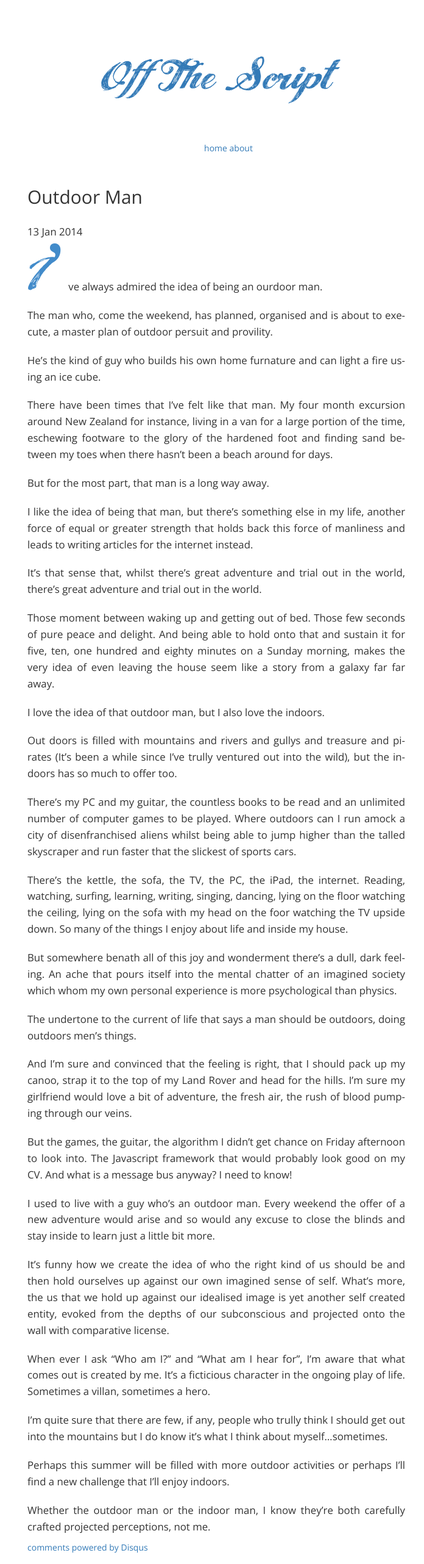
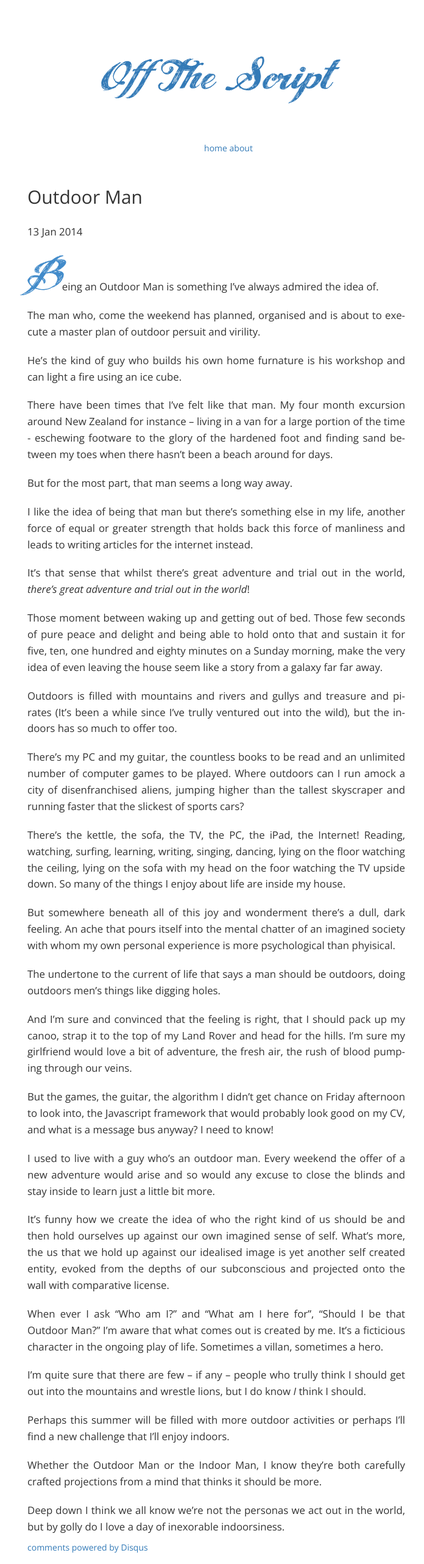
Before and after one commit to JamieDixon/jamiedixon.github.io, a Jekyll site: the page built from _posts/2014-01-13-Outdoor-Man.markdown, in a window 1280 px wide. Shown: the whole page at 61% size, without its empty margins (285-981 px from the left). Built offline with Jekyll 4.4.1, drawn with Linux system fonts in a browser that asks for light colours; nearby versions of some CDN libraries; Markdown is read by kramdown in place of the engine named in the settings; comment, search, counter and statistics services are not loaded.

Commit message:
Edits to Outdoor Man post

```diff
--- a/_posts/2014-01-13-Outdoor-Man.markdown
+++ b/_posts/2014-01-13-Outdoor-Man.markdown
@@ -4,46 +4,46 @@ title:  "Outdoor Man"
 date:   2014-01-13 08:00:00
 ---
 
-I've always admired the idea of being an ourdoor man.
+Being an Outdoor Man is something I've always admired the idea of.
 
-The man who, come the weekend, has planned, organised and is about to execute, a master plan of outdoor persuit and provility.
+The man who, come the weekend has planned, organised and is about to execute a master plan of outdoor persuit and virility.
 
-He's the kind of guy who builds his own home furnature and can light a fire using an ice cube.
+He's the kind of guy who builds his own home furnature is his workshop and can light a fire using an ice cube.
 
-There have been times that I've felt like that man. My four month excursion around New Zealand for instance, living in a van for a large portion of the time, eschewing footware to the glory of the hardened foot and finding sand between my toes when there hasn't been a beach around for days.
+There have been times that I've felt like that man. My four month excursion around New Zealand for instance – living in a van for a large portion of the time - eschewing footware to the glory of the hardened foot and finding sand between my toes when there hasn't been a beach around for days.
 
-But for the most part, that man is a long way away.
+But for the most part, that man seems a long way away.
 
-I like the idea of being that man, but there's something else in my life, another force of equal or greater strength that holds back this force of manliness and leads to writing articles for the internet instead.
+I like the idea of being that man but there's something else in my life, another force of equal or greater strength that holds back this force of manliness and leads to writing articles for the internet instead.
 
-It's that sense that, whilst there's great adventure and trial out in the world, there's great adventure and trial out in the world.
+It's that sense that whilst there's great adventure and trial out in the world, *there's great adventure and trial out in the world*!
 
-Those moment between waking up and getting out of bed. Those few seconds of pure peace and delight. And being able to hold onto that and sustain it for five, ten, one hundred and eighty minutes on a Sunday morning, makes the very idea of even leaving the house seem like a story from a galaxy far far away.
+Those moment between waking up and getting out of bed. Those few seconds of pure peace and delight and being able to hold onto that and sustain it for five, ten, one hundred and eighty minutes on a Sunday morning, make the very idea of even leaving the house seem like a story from a galaxy far far away.
 
-I love the idea of that outdoor man, but I also love the indoors.
+Outdoors is filled with mountains and rivers and gullys and treasure and pirates (It's been a while since I've trully ventured out into the wild), but the indoors has so much to offer too.
 
-Out doors is filled with mountains and rivers and gullys and treasure and pirates (It's been a while since I've trully ventured out into the wild), but the indoors has so much to offer too.
+There's my PC and my guitar, the countless books to be read and an unlimited number of computer games to be played. Where outdoors can I run amock a city of disenfranchised aliens, jumping higher than the tallest skyscraper and running faster that the slickest of sports cars?
 
-There's my PC and my guitar, the countless books to be read and an unlimited number of computer games to be played. Where outdoors can I run amock a city of disenfranchised aliens whilst being able to jump higher than the talled skyscraper and run faster that the slickest of sports cars.
+There's the kettle, the sofa, the TV, the PC, the iPad, the Internet! Reading, watching, surfing, learning, writing, singing, dancing, lying on the floor watching the ceiling, lying on the sofa with my head on the foor watching the TV upside down. So many of the things I enjoy about life are inside my house.
 
-There's the kettle, the sofa, the TV, the PC, the iPad, the internet. Reading, watching, surfing, learning, writing, singing, dancing, lying on the floor watching the ceiling, lying on the sofa with my head on the foor watching the TV upside down. So many of the things I enjoy about life and inside my house.
+But somewhere beneath all of this joy and wonderment there's a dull, dark feeling. An ache that pours itself into the mental chatter of an imagined society with whom my own personal experience is more psychological than phyisical.
 
-But somewhere benath all of this joy and wonderment there's a dull, dark feeling. An ache that pours itself into the mental chatter of an imagined society which whom my own personal experience is more psychological than physics.
-
-The undertone to the current of life that says a man should be outdoors, doing outdoors men's things.
+The undertone to the current of life that says a man should be outdoors, doing outdoors men's things like digging holes.
 
 And I'm sure and convinced that the feeling is right, that I should pack up my canoo, strap it to the top of my Land Rover and head for the hills. I'm sure my girlfriend would love a bit of adventure, the fresh air, the rush of blood pumping through our veins.
 
-But the games, the guitar, the algorithm I didn't get chance on Friday afternoon to look into. The Javascript framework that would probably look good on my CV. And what is a message bus anyway? I need to know!
+But the games, the guitar, the algorithm I didn't get chance on Friday afternoon to look into, the Javascript framework that would probably look good on my CV, and what is a message bus anyway? I need to know!
 
 I used to live with a guy who's an outdoor man. Every weekend the offer of a new adventure would arise and so would any excuse to close the blinds and stay inside to learn just a little bit more.
 
 It's funny how we create the idea of who the right kind of us should be and then hold ourselves up against our own imagined sense of self. What's more, the us that we hold up against our idealised image is yet another self created entity, evoked from the depths of our subconscious and projected onto the wall with comparative license.
 
-When ever I ask "Who am I?" and "What am I hear for", I'm aware that what comes out is created by me. It's a ficticious character in the ongoing play of life. Sometimes a villan, sometimes a hero.
+When ever I ask "Who am I?" and "What am I here for", "Should I be that Outdoor Man?" I'm aware that what comes out is created by me. It's a ficticious character in the ongoing play of life. Sometimes a villan, sometimes a hero.
 
-I'm quite sure that there are few, if any, people who trully think I should get out into the mountains but I do know it's what I think about myself...sometimes.
+I'm quite sure that there are few – if any – people who trully think I should get out into the mountains and wrestle lions, but I do know *I* think I should.
 
 Perhaps this summer will be filled with more outdoor activities or perhaps I'll find a new challenge that I'll enjoy indoors.
 
-Whether the outdoor man or the indoor man, I know they're both carefully crafted projected perceptions, not me.
+Whether the Outdoor Man or the Indoor Man, I know they're both carefully crafted projections from a mind that thinks it should be more.
+
+Deep down I think we all know we're not the personas we act out in the world, but by golly do I love a day of inexorable indoorsiness.
--- a/css/main.css
+++ b/css/main.css
@@ -23,16 +23,17 @@ header .title{
 main{
   margin: 0 auto;
   padding: 15px;
+  text-align: justify;
 }
 
 main p{
   margin-top: 20px;
   font-size: 100%;
-  text-align: justify;
+
   hyphens: auto;
 }
 
-main .post p:first-child:first-letter{
+main .post p:first-child::first-letter{
   font-size: 8em;
   font-family: "Angel Tears", serif;
   line-height: 0.5em;
```
Also changed, not shown: 3 other files.
